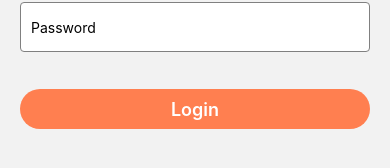
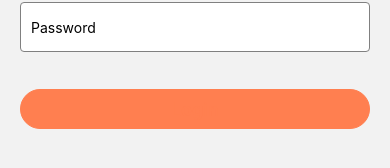
Before and after one commit to Samlogy/task-scheduler, a React Native app: screen /Login in a window 390 px wide. Shown: the part 440-608 px from the top of the page. Built offline with nearby package versions, Linux system fonts and the light colour scheme.

Commit message:
edit: custom buttons

```diff
--- a/components/CustomButton.jsx
+++ b/components/CustomButton.jsx
@@ -2,10 +2,10 @@ import React from 'react';
 import { Text, StyleSheet, TouchableOpacity } from "react-native";
 
 
-const CustomButton = ({ text, onPress, ...rest }) => {
+const CustomButton = ({ text, onPress, variant, ...rest }) => {
     return(
-      <TouchableOpacity activeOpacity={0.8} {...rest} style={styles.button} onPress={onPress}>
-        <Text style={styles.buttonLabel}> {text} </Text>
+      <TouchableOpacity activeOpacity={0.8} {...rest} style={variant === "filled" ? styles.buttonFilled : variant === "outline" ? styles.buttonOutline : variant === "ghost" ? styles.buttonGhost : styles.buttonFilled} onPress={onPress}>
+        <Text style={variant === "filled" ? styles.buttonLabel : styles.buttonLabelCustom}> {text} </Text>
       </TouchableOpacity>
     )
 };
@@ -13,16 +13,43 @@ const CustomButton = ({ text, onPress, ...rest }) => {
 export default CustomButton;
 
 const styles = StyleSheet.create({
-    button: {
+    buttonFilled: {
       marginTop: 16,
       height: 40,
       backgroundColor: 'coral',
+      borderWidth: 1,
+      borderColor: "coral",
+      borderRadius: 24,
+      alignItems: "center",
+      justifyContent: "center",
+    },
+    buttonOutline: {
+      marginTop: 16,
+      height: 40,
+      backgroundColor: 'white',
+      borderWidth: 1,
+      borderColor: "coral",
+      borderRadius: 24,
+      alignItems: "center",
+      justifyContent: "center",
+    },
+    buttonGhost: {
+      marginTop: 16,
+      height: 40,
+      backgroundColor: 'white',
+      borderWidth: 1,
+      borderColor: "white",
       borderRadius: 24,
       alignItems: "center",
       justifyContent: "center",
     },
     buttonLabel: {
-      color: "#fff",
+      color: "white",
+      fontWeight: "600",
+      fontSize: 18
+    },
+    buttonLabelCustom: {
+      color: "coral",
       fontWeight: "600",
       fontSize: 18
     }
```
Also changed, not shown: views/index.js (+6 -6 lines).
